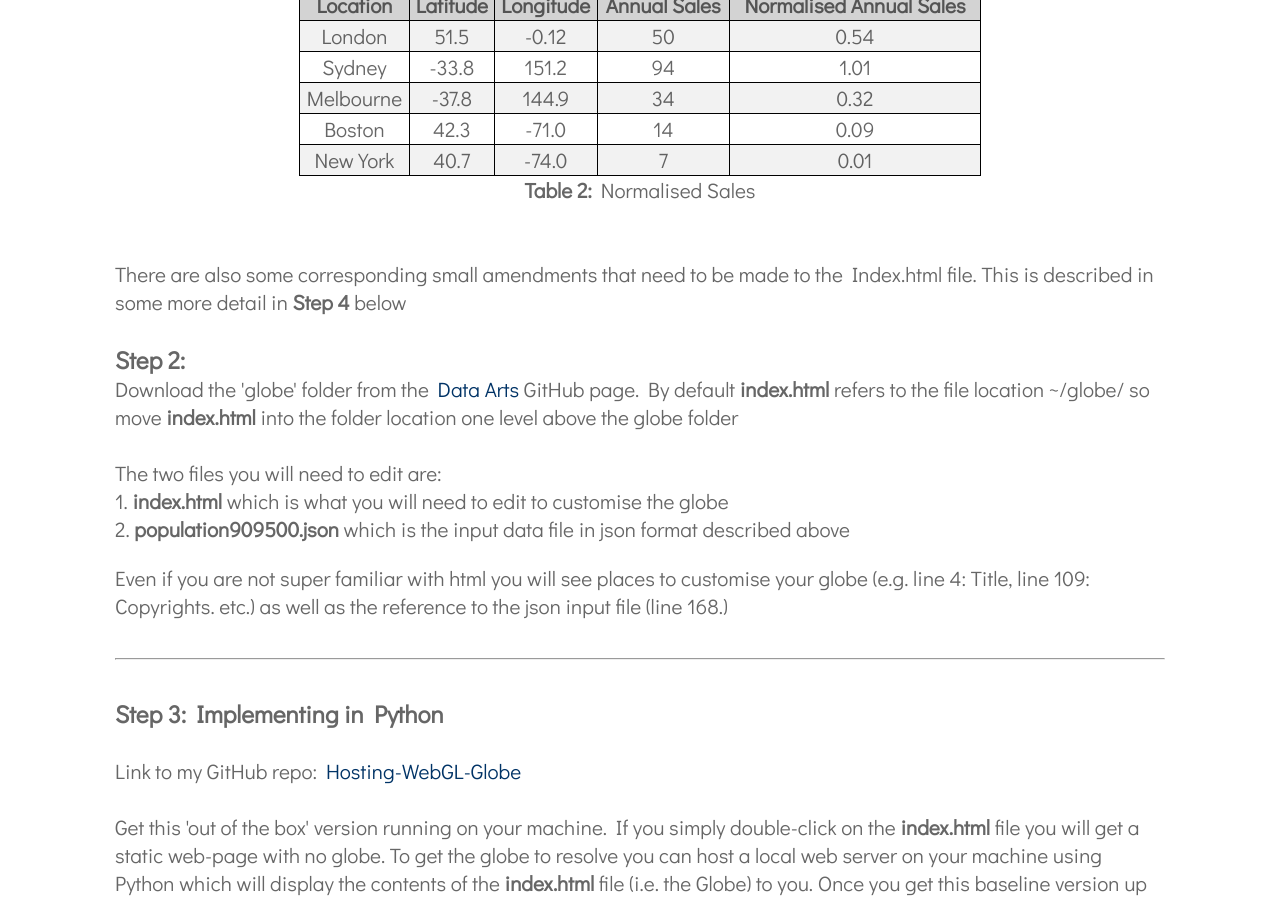
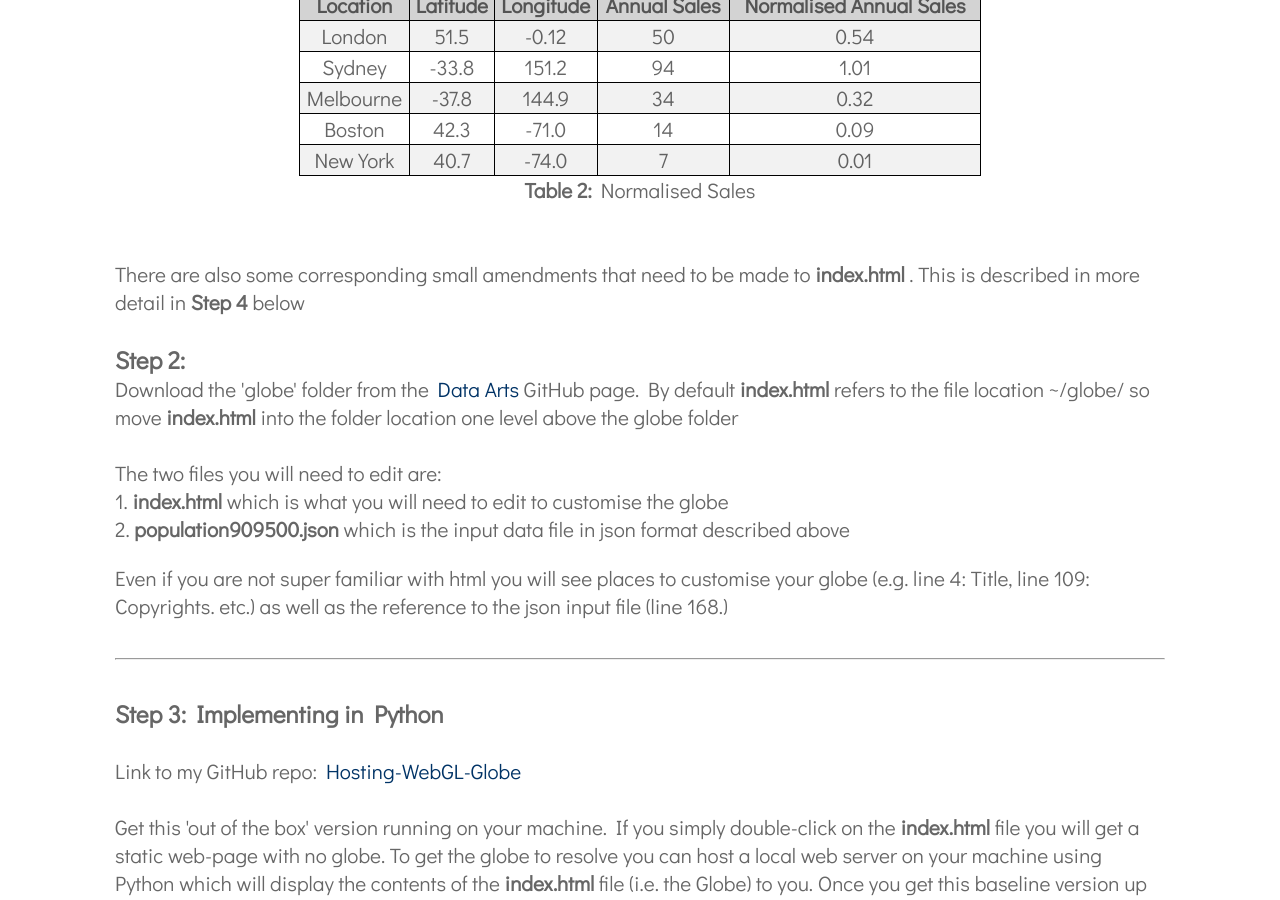
Before and after one commit to ThomasHandscomb/ThomasHandscomb.github.io, a Jekyll site: the page built from _posts/2018-02-12-D3Globe.md, in a window 1280 px wide and 900 px high, scrolled down 1950 px. Built offline with Jekyll 4.4.1, drawn with Linux system fonts in a browser that asks for light colours.

Commit message:
D3 Globe wording
Alter some small wording

```diff
--- a/_posts/2018-02-12-D3Globe.md
+++ b/_posts/2018-02-12-D3Globe.md
@@ -129,7 +129,7 @@ Where the sales have been normalised to (close to) a [0,1] range and the latitud
 
 <br><br>
 
-There are also some corresponding small amendments that need to be made to the Index.html file. This is described in some more detail in <b>Step 4</b> below <br><br>
+There are also some corresponding small amendments that need to be made to <b> index.html </b>. This is described in more detail in <b>Step 4</b> below <br><br>
 
 <h3>Step 2:</h3> Download the 'globe' folder from the <a href = "https://github.com/dataarts/webgl-globe"> Data Arts </a> GitHub page. By default <b> index.html </b> refers to
 the file location ~/globe/ so move <b> index.html </b> into the folder location one level above the globe folder
```
